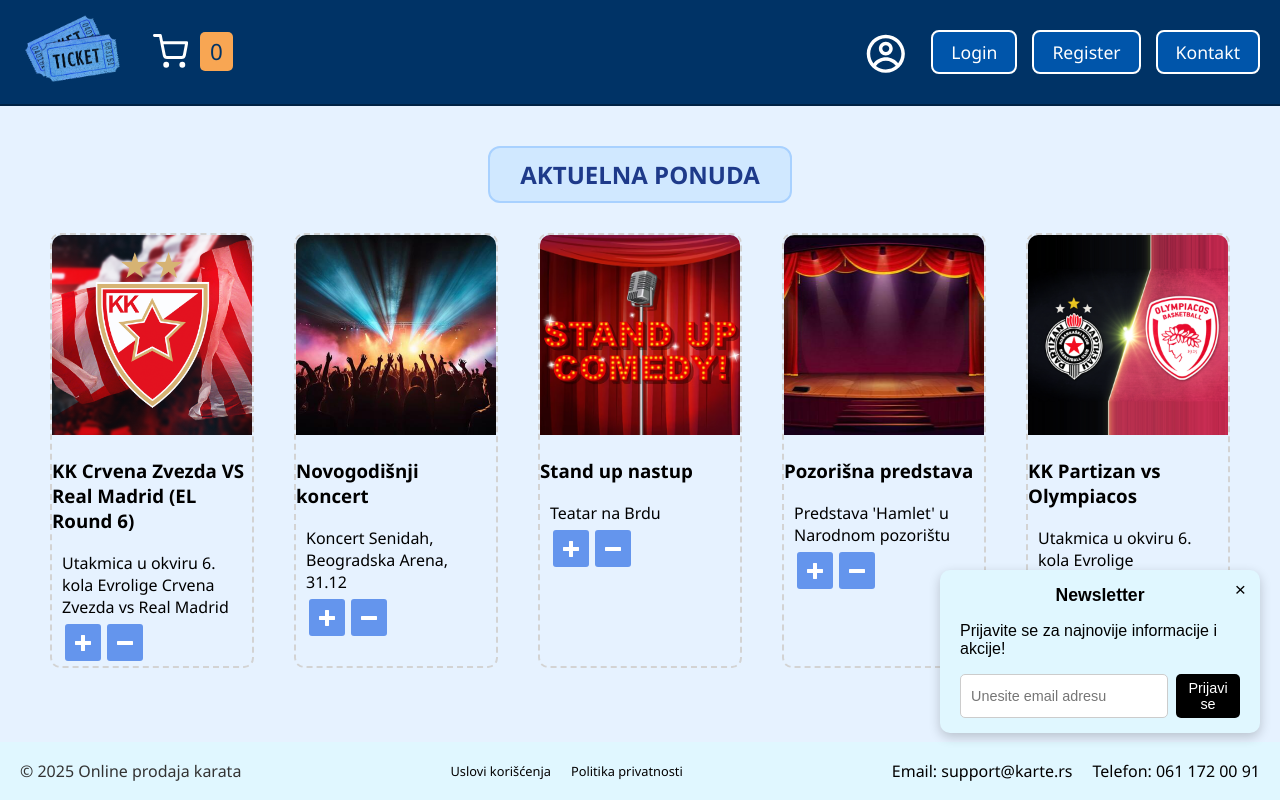
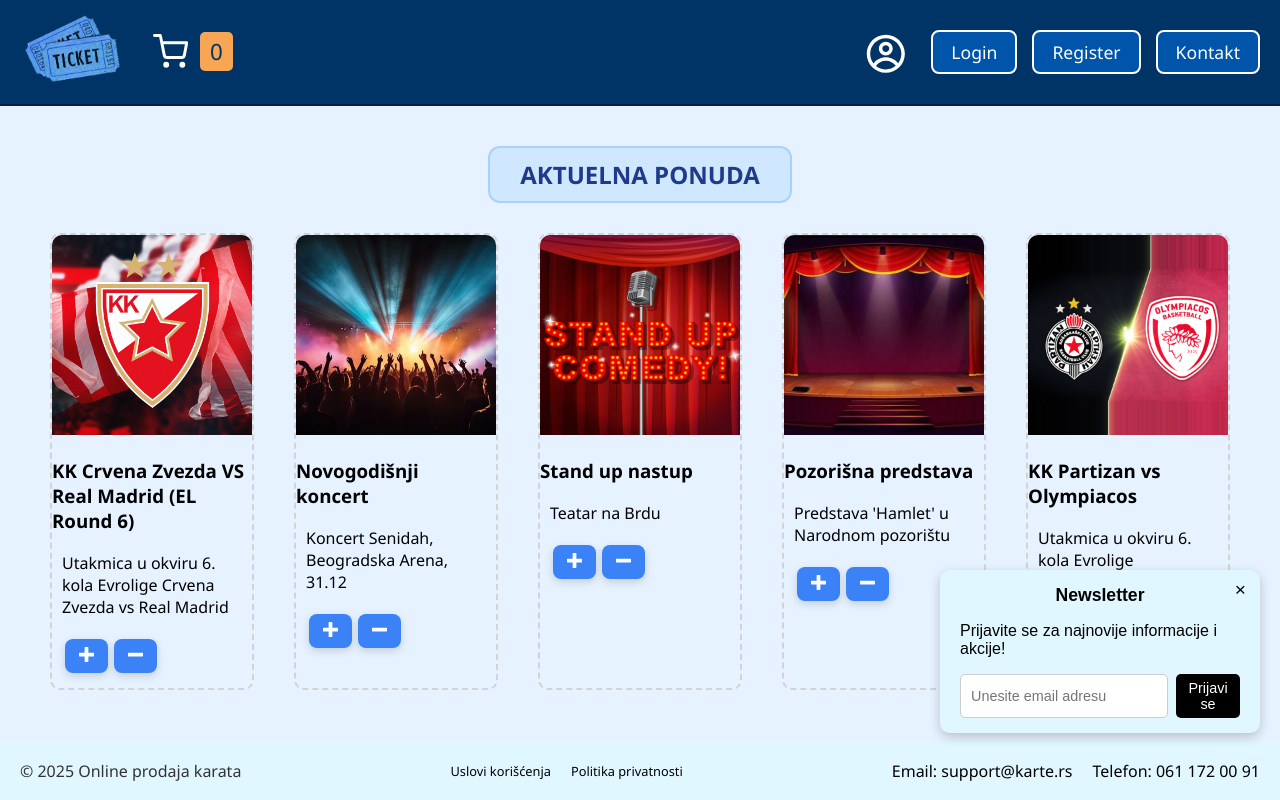
Before and after one commit to elab-development/klijentske-veb-tehnologije-2024-2022-0475-prodaja-karata, a React (Vite) app: page / in a window 1280 px wide. Built offline with nearby package versions, Linux system fonts and the light colour scheme.

Commit message:
Promenjen dizajn + i - dugmica za dodavanje karte u korpu.

```diff
--- a/src/App.css
+++ b/src/App.css
@@ -607,3 +607,27 @@
     font-size: 0.95rem;
   }
 }
+
+.ticket-button {
+  background-color: #3b82f6;
+  color: #ffffff;
+  border: none;
+  border-radius: 8px;
+  font-size: 15px;
+  padding: 8px 14px;
+  margin: 5px 3px;
+  cursor: pointer;
+  transition: all 0.25s ease;
+  box-shadow: 0 3px 8px rgba(0, 0, 0, 0.15);
+}
+
+.ticket-button:hover {
+  background-color: #2563eb;
+  transform: translateY(-2px);
+  box-shadow: 0 6px 12px rgba(0, 0, 0, 0.2);
+}
+
+.ticket-button:active {
+  transform: scale(0.95);
+  background-color: #1e40af;
+}
--- a/src/components/OneProduct.tsx
+++ b/src/components/OneProduct.tsx
@@ -34,13 +34,16 @@
           <h3>Amount: {inCart}</h3>
         ) : (
           <>
-            <a className="btn" onClick={() => onAdd(product.id)}>
+            <button className="ticket-button" onClick={() => onAdd(product.id)}>
               <ImPlus />
-            </a>
+            </button>
             {onRemove && (
-              <a className="btn" onClick={() => onRemove(product.id)}>
+              <button
+                className="ticket-button"
+                onClick={() => onRemove(product.id)}
+              >
                 <ImMinus />
-              </a>
+              </button>
             )}
           </>
         )}
```
